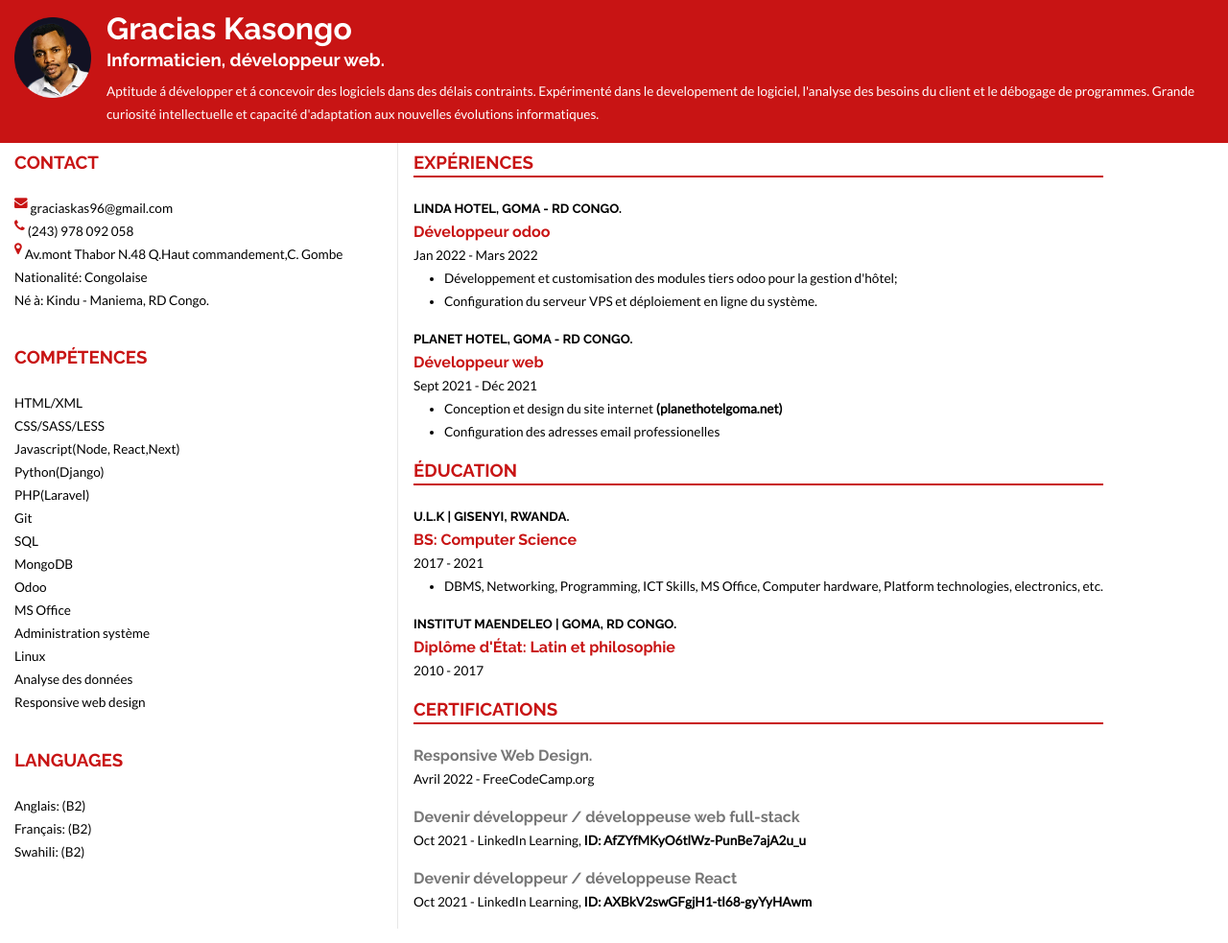
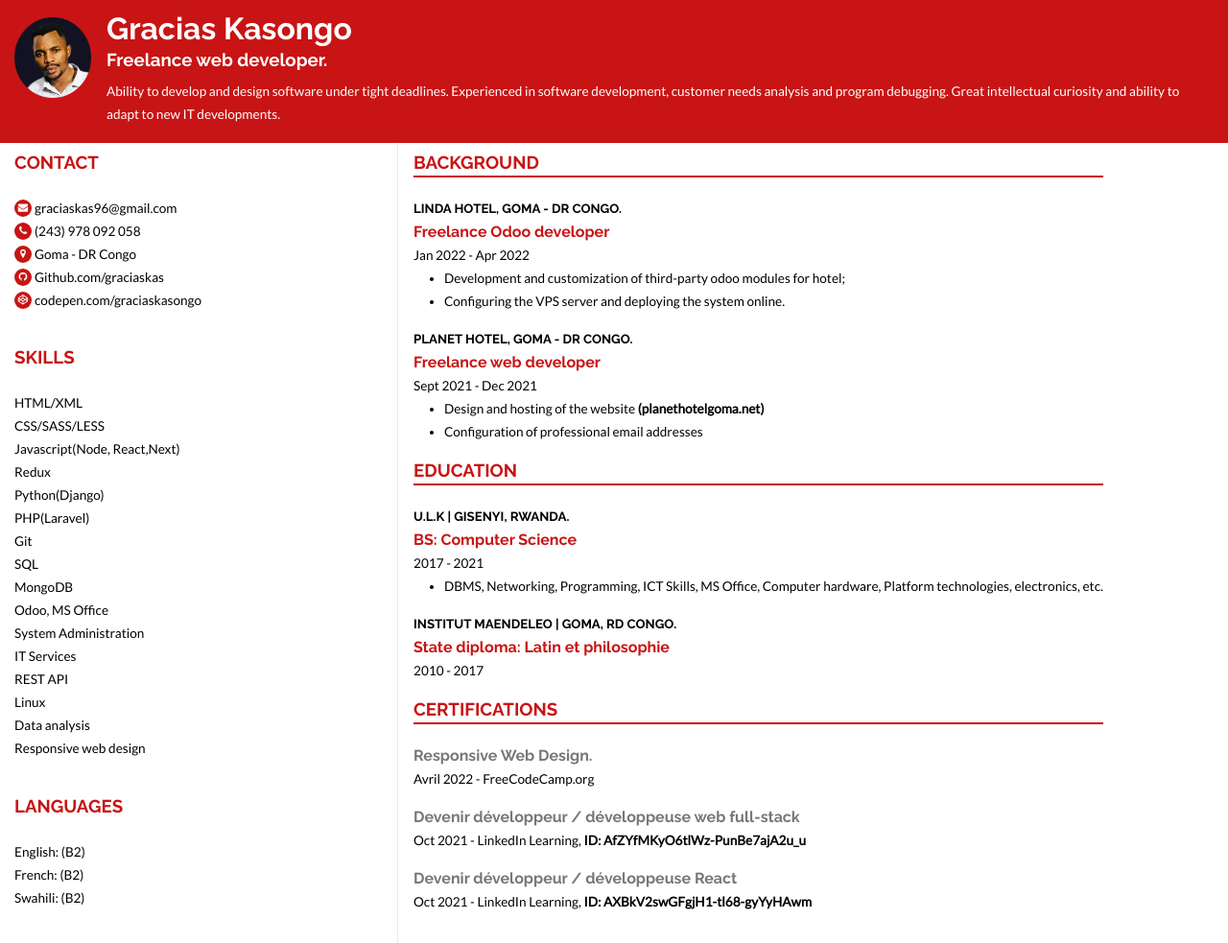
Before and after one commit to graciaskas/myresume, a plain HTML site: page en.html in a window 1280 px wide. Shown: the whole page at 96% size. Drawn offline with Linux system fonts and the light colour scheme.

Commit message:
[Modified]

```diff
--- a/css/main.css
+++ b/css/main.css
@@ -1,5 +1,9 @@
 @import url('https://fonts.googleapis.com/css2?family=Raleway:wght@700&family=Roboto:wght@100;300;500;700&display=swap');
 @import url('https://fonts.googleapis.com/css2?family=Lato:wght@300;400&display=swap');
+:root {
+    --red : rgb(200, 20, 20) ;
+    --white: rgb(250,250,250);
+}
 *, *::after, *::before {
     box-sizing: border-box;
     padding: 0;
@@ -21,9 +25,16 @@ p,li {
     font-size: 0.85rem;
 }
 span {
-    color: rgb(200, 20, 20) !important;
+    background-color: var(--red) !important;
+    color: var(--white) !important;
     margin-right: 3px;
-    font-size: 0.8rem;
+    font-size: 0.65rem !important;
+    padding: 3px;
+    border-radius: 100%;
+    height: 18px;
+    width: 18px;
+    text-align: center;
+    margin-top: 3px;
 }
 header {
     background: rgb(200, 20, 20);
--- a/en.html
+++ b/en.html
@@ -19,8 +19,8 @@
                         </div>
                         <div class="h_objectif">
                             <h1 class="t-white">Gracias Kasongo</h1>
-                            <h3 class="t-white">Informaticien, développeur  web.</h3>
-                            <p class="t-white">Aptitude á développer et á concevoir des logiciels dans des délais contraints. Expérimenté dans le developement de logiciel, l'analyse des besoins du client et le débogage de programmes. Grande curiosité intellectuelle et capacité d'adaptation aux nouvelles évolutions informatiques.</p>
+                            <h3 class="t-white">Freelance web developer.</h3>
+                            <p class="t-white">Ability to develop and design software under tight deadlines. Experienced in software development, customer needs analysis and program debugging. Great intellectual curiosity and ability to adapt to new IT developments.</p>
                         </div>
                     </div>
                 </div>
@@ -38,32 +38,33 @@
                         <h3 class="t-danger">CONTACT</h3>
                         <p><span class="fa fa-envelope"></span> graciaskas96@gmail.com </p>
                         <p><span class="fa fa-phone"></span> (243) 978 092 058 </p>
-                        <p><span class="fa fa-map-marker"></span> Av.mont Thabor N.48 Q.Haut commandement,C. Gombe </p>
-                        <p>Nationalité: Congolaise</p>
-                        <p>Né à: Kindu - Maniema, RD Congo.</p>
+                        <p><span class="fa fa-map-marker"></span>Goma - DR Congo</p>
+                        <p><span class="fa fa-github"></span>Github.com/graciaskas</p>
+                        <p><span class="fa fa-codepen"></span>codepen.com/graciaskasongo</p>
                     </div>
                     <div class="left_block">
-                        <h3 class="t-danger upper">Compétences</h3>
+                        <h3 class="t-danger upper">Skills</h3>
                         <p>HTML/XML</p>
                         <p>CSS/SASS/LESS</p>
                         <p>Javascript(Node, React,Next)</p>
+                        <p>Redux</p>
                         <p>Python(Django)</p>
                         <p>PHP(Laravel)</p>
                         <p>Git</p>
                         <p>SQL</p>
                         <p>MongoDB</p>
-                        <p>Odoo</p>
-                        <p>MS Office</p>
-                        <p></p>
-                        <p>Administration système</p>
+                        <p>Odoo, MS Office</p>
+                        <p>System Administration</p>
+                        <p>IT Services</p>
+                        <p>REST API</p>
                         <p>Linux</p>
-                        <p>Analyse des données</p>
+                        <p>Data analysis</p>
                         <p>Responsive web design</p>
                     </div>
                     <div class="left_block">
                         <h3 class="t-danger upper">LANGUAGES</h3>
-                        <p>Anglais:  (B2)</p>
-                        <p>Français: (B2)</p>
+                        <p>English:  (B2)</p>
+                        <p>French: (B2)</p>
                         <p>Swahili:  (B2)</p>
                     </div>
                 </div>
@@ -72,29 +73,29 @@
                 <div class="right_side">
                     <!-- works -->
                     <div class="works">
-                        <h3 class="upper t-danger">Expériences</h3>
+                        <h3 class="upper t-danger">BACKGROUND</h3>
                         <div class="work">
-                            <h5 class="upper">Linda Hotel, Goma - RD Congo.</h5>
-                            <h4> Développeur odoo</h4>
-                            <p> Jan 2022 - Mars 2022 </p>
+                            <h5 class="upper">Linda Hotel, Goma - DR Congo.</h5>
+                            <h4>Freelance Odoo developer</h4>
+                            <p>Jan 2022 - Apr 2022 </p>
                             <ul>
-                                <li> Développement et customisation des modules tiers odoo pour la gestion d'hôtel;</li>
-                                <li>Configuration du serveur VPS et déploiement en ligne du système.</li>
+                                <li>Development and customization of third-party odoo modules for hotel;</li>
+                                <li>Configuring the VPS server and deploying the system online.</li>
                             </ul>
                         </div>
                         <div class="work">
-                            <h5 class="upper">Planet Hotel, Goma - RD Congo.</h5>
-                            <h4> Développeur web</h4>
-                            <p> Sept 2021 - Déc 2021 </p>
+                            <h5 class="upper">Planet Hotel, Goma - DR Congo.</h5>
+                            <h4>Freelance web developer</h4>
+                            <p>Sept 2021 - Dec 2021</p>
                             <ul>
-                                <li>Conception et design du site internet <strong>(planethotelgoma.net)</strong></li>
-                                <li>Configuration des adresses email professionelles</li>
+                                <li>Design and hosting of the website <strong>(planethotelgoma.net)</strong></li>
+                                <li>Configuration of professional email addresses</li>
                             </ul>
                         </div>
                     </div>
                     <!-- works -->
                     <div class="works">
-                        <h3 class="upper t-danger">éducation</h3>
+                        <h3 class="upper t-danger">education</h3>
                         <div class="work">
                             <h5 class="upper">U.L.K | Gisenyi, Rwanda.</h5>
                             <h4> BS: Computer Science</h4>
@@ -105,8 +106,8 @@
                         </div>
                         <div class="work">
                             <h5 class="upper">Institut Maendeleo | Goma, RD Congo.</h5>
-                            <h4>Diplôme d'État: Latin et philosophie</h4>
-                            <p> 2010 - 2017 </p>
+                            <h4>State diploma: Latin et philosophie</h4>
+                            <p>2010 - 2017 </p>
                         </div>
                     </div>
                     <div class="works">
@@ -123,9 +124,7 @@
                         <div class="work">
                             <h4 class="t-dark">Devenir développeur / développeuse React</h4>
                             <p> Oct 2021 - LinkedIn Learning, <strong>ID: AXBkV2swGFgjH1-tl68-gyYyHAwm</strong></p>
-
                         </div>
-
                     </div>
                 </div>
             </div>
```
